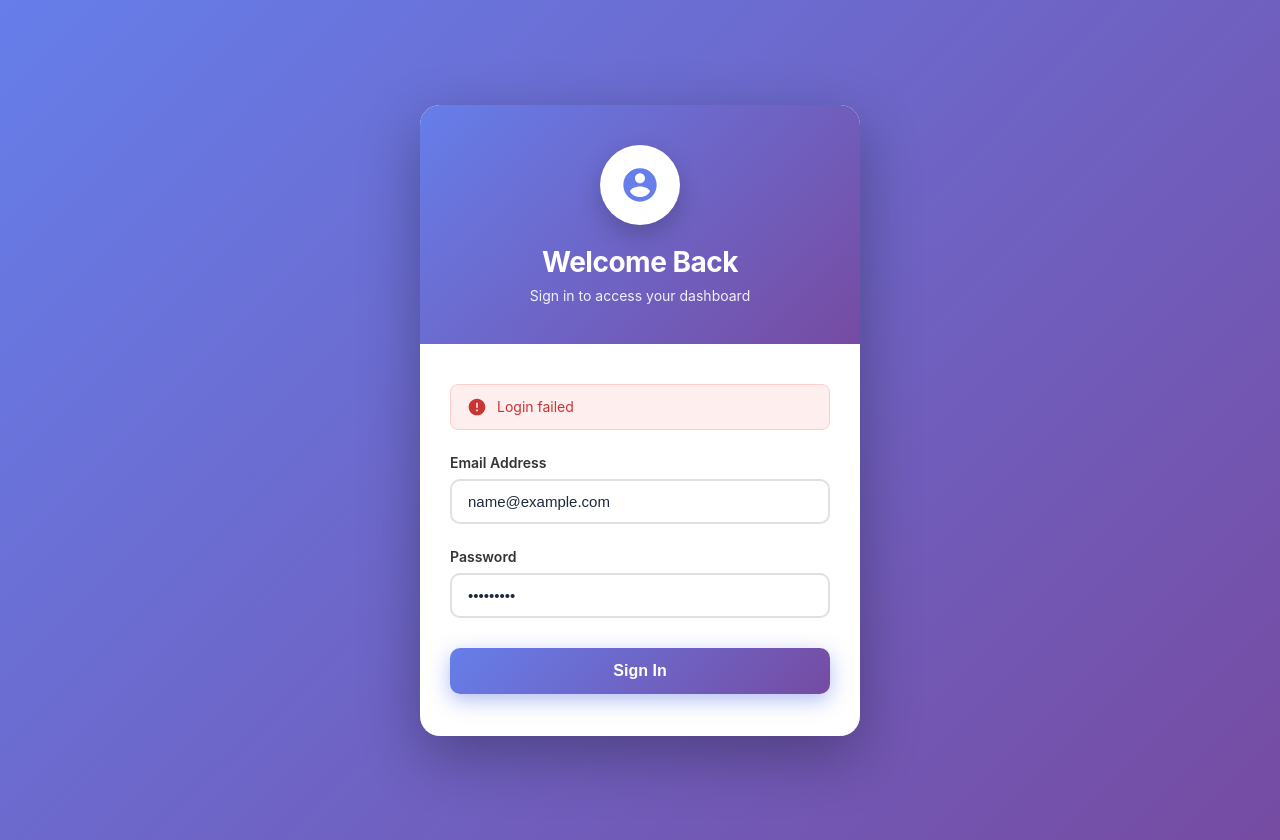
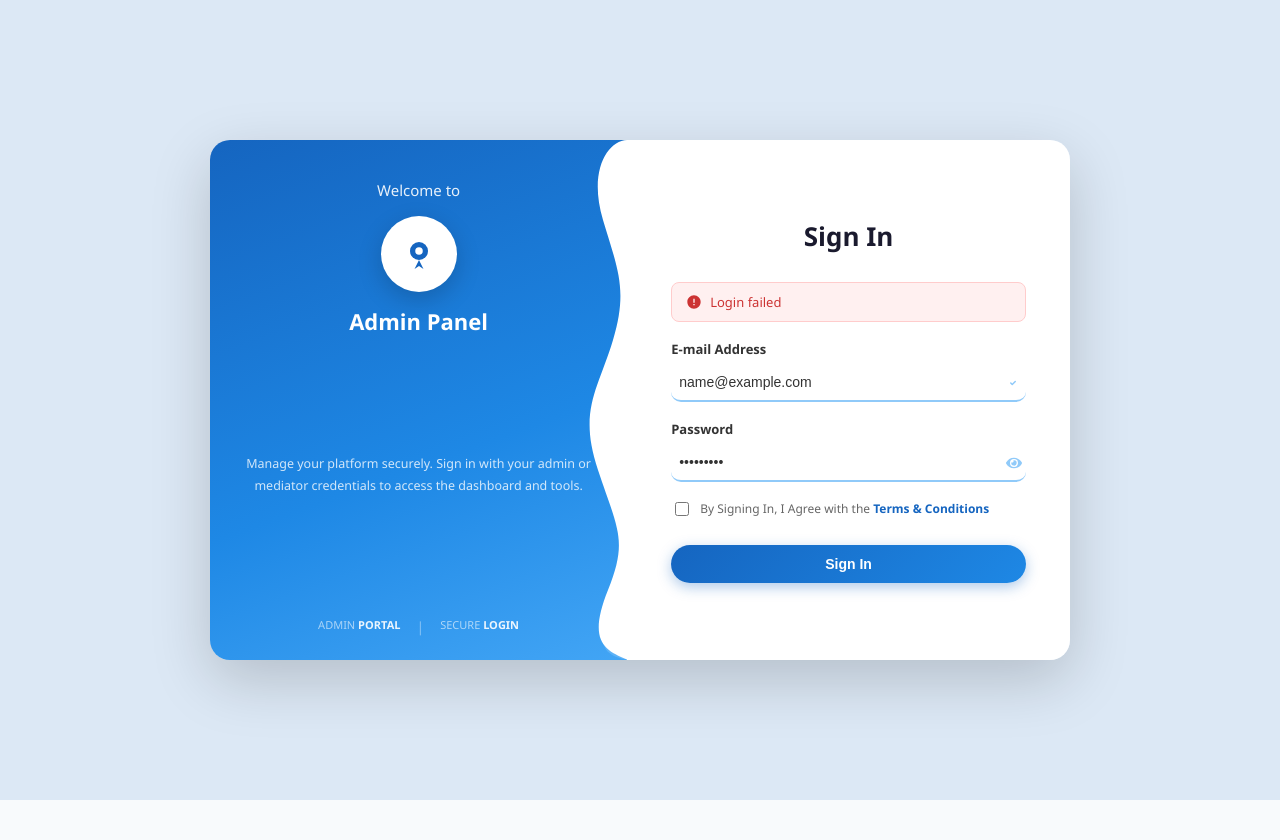
Before and after one commit to REJYKARINGA/matrimony_admin, a React (Vite) app: page / in a window 1280 px wide. Both pictures are taken after typing "name@example.com", "Sample123" into the empty fields and a click on the button "Sign In". After the commit the page ends 800 px from the top, so only its background shows below. Built offline with nearby package versions, Linux system fonts and the light colour scheme; no server answers.

Commit message:
login page design changed

```diff
--- a/src/pages/Login.jsx
+++ b/src/pages/Login.jsx
@@ -1,10 +1,13 @@
 import { useState, useEffect } from 'react';
 import api from '../api/axios';
 import { useNavigate } from 'react-router-dom';
+import { FaEye, FaEyeSlash } from 'react-icons/fa';
 
 export default function Login() {
     const [email, setEmail] = useState('');
     const [password, setPassword] = useState('');
+    const [showPassword, setShowPassword] = useState(false);
+    const [formErrors, setFormErrors] = useState({ email: '', password: '' });
     const [error, setError] = useState('');
     const [isLoading, setIsLoading] = useState(false);
     const navigate = useNavigate();
@@ -29,24 +32,40 @@ export default function Login() {
 
     const handleLogin = async (e) => {
         e.preventDefault();
+
+        // Custom Validation
+        let errors = { email: '', password: '' };
+        let isValid = true;
+
+        if (!email.trim()) {
+            errors.email = 'Please fill out email field.';
+            isValid = false;
+        } else if (!/\S+@\S+\.\S+/.test(email)) {
+            errors.email = 'Please enter a valid email address.';
+            isValid = false;
+        }
+
+        if (!password.trim()) {
+            errors.password = 'Please fill out password field.';
+            isValid = false;
+        }
+
+        setFormErrors(errors);
+        if (!isValid) return;
+
         setError('');
         setIsLoading(true);
-
         try {
             const response = await api.post('/auth/login', { email, password });
             const { user, token } = response.data;
-
             if (user.role !== 'admin' && user.role !== 'mediator') {
                 setError('Unauthorized: You do not have access to this panel.');
                 setIsLoading(false);
                 return;
             }
-
             localStorage.setItem('token', token);
             localStorage.setItem('admin_user', JSON.stringify(user));
-
             redirectBasedOnRole(user.role);
-
         } catch (err) {
             setError(err.response?.data?.error || 'Login failed');
             setIsLoading(false);
@@ -54,198 +73,304 @@ export default function Login() {
     };
 
     return (
+        <>
+            <style>{`
+                @keyframes spin { to { transform: rotate(360deg); } }
+                input::placeholder { color: #bbb; }
+
+                .login-wrapper {
+                    min-height: 100vh;
+                    display: flex;
+                    align-items: center;
+                    justify-content: center;
+                    background: #dce8f5;
+                    padding: 20px;
+                    font-family: "Segoe UI", Roboto, "Helvetica Neue", Arial, sans-serif;
+                    box-sizing: border-box;
+                }
+
+                .login-card {
+                    display: flex;
+                    flex-direction: row;
+                    width: 100%;
+                    max-width: 860px;
+                    min-height: 520px;
+                    border-radius: 20px;
+                    overflow: hidden;
+                    box-shadow: 0 20px 60px rgba(0,0,0,0.18);
+                }
+
+                .login-left {
+                    flex: 0 0 42%;
+                    background: linear-gradient(160deg, #1565c0 0%, #1e88e5 60%, #42a5f5 100%);
+                    display: flex;
+                    flex-direction: column;
+                    align-items: center;
+                    justify-content: space-between;
+                    padding: 40px 28px 24px;
+                    position: relative;
+                    overflow: hidden;
+                }
+
+                .wave-svg {
+                    position: absolute;
+                    right: -1px;
+                    top: 0;
+                    height: 100%;
+                    width: 80px;
+                    z-index: 3;
+                }
+
+                .login-right {
+                    flex: 1;
+                    background: white;
+                    display: flex;
+                    flex-direction: column;
+                    justify-content: center;
+                    padding: 48px 44px;
+                }
+
+                .login-input {
+                    width: 100%;
+                    padding: 10px 36px 10px 8px;
+                    font-size: 14px;
+                    border: none;
+                    border-bottom: 2px solid #90caf9;
+                    outline: none;
+                    background: transparent;
+                    color: #333;
+                    box-sizing: border-box;
+                    transition: border-color 0.25s;
+                }
+                .login-input:focus { border-bottom-color: #1565c0; }
+
+                .btn-signin {
+                    flex: 1;
+                    padding: 11px 0;
+                    font-size: 14px;
+                    font-weight: 600;
+                    color: white;
+                    background: linear-gradient(135deg, #1565c0 0%, #1e88e5 100%);
+                    border: none;
+                    border-radius: 25px;
+                    cursor: pointer;
+                    box-shadow: 0 4px 14px rgba(21,101,192,0.35);
+                    transition: box-shadow 0.25s;
+                }
+                .btn-signin:disabled { background: #90caf9; cursor: not-allowed; }
+                .btn-signin:hover:not(:disabled) { box-shadow: 0 6px 20px rgba(21,101,192,0.5); }
+
+                .btn-signup {
+                    flex: 1;
+                    padding: 11px 0;
+                    font-size: 14px;
+                    font-weight: 600;
+                    color: #1565c0;
+                    background: white;
+                    border: 2px solid #1565c0;
+                    border-radius: 25px;
+                    cursor: pointer;
+                    transition: background 0.25s;
+                }
+                .btn-signup:hover { background: #f0f5ff; }
+
+                /* ── MOBILE: stack vertically ── */
+                @media (max-width: 600px) {
+                    .login-card {
+                        flex-direction: column;
+                        min-height: unset;
+                        border-radius: 16px;
+                        max-width: 100%;
+                    }
+
+                    .login-left {
+                        flex: none;
+                        width: 100%;
+                        padding: 32px 24px 56px;
+                        box-sizing: border-box;
+                        border-radius: 16px 16px 0 0;
+                        justify-content: center;
+                        gap: 16px;
+                    }
+
+                    /* Hide the right-side wave on mobile */
+                    .wave-svg { display: none; }
+
+                    /* Bottom rounded wave into white panel */
+                    .login-left::after {
+                        content: '';
+                        position: absolute;
+                        bottom: -1px;
+                        left: 0;
+                        width: 100%;
+                        height: 44px;
+                        background: white;
+                        border-radius: 50% 50% 0 0 / 100% 100% 0 0;
+                    }
+
+                    .login-right {
+                        flex: none;
+                        width: 100%;
+                        padding: 28px 24px 36px;
+                        box-sizing: border-box;
+                        border-radius: 0 0 16px 16px;
+                    }
+
+                    .left-desc { display: none !important; }
+                    .left-footer { display: none !important; }
+                }
+            `}</style>
+
+            <div className="login-wrapper">
+                <div className="login-card">
+
+                    {/* LEFT BLUE PANEL */}
+                    <div className="login-left">
+                        <div style={{ textAlign: 'center', zIndex: 2, position: 'relative' }}>
+                            <p style={{ margin: '0 0 16px', fontSize: '15px', color: 'rgba(255,255,255,0.9)', fontWeight: 400 }}>
+                                Welcome to
+                            </p>
                             <div style={{
-            minHeight: '100vh',
-            display: 'flex',
-            alignItems: 'center',
-            justifyContent: 'center',
-            background: 'linear-gradient(135deg, #667eea 0%, #764ba2 100%)',
-            padding: '20px',
-            fontFamily: '-apple-system, BlinkMacSystemFont, "Segoe UI", Roboto, "Helvetica Neue", Arial, sans-serif'
+                                width: '76px', height: '76px', background: 'white',
+                                borderRadius: '50%', margin: '0 auto 14px',
+                                display: 'flex', alignItems: 'center', justifyContent: 'center',
+                                boxShadow: '0 8px 24px rgba(0,0,0,0.18)'
                             }}>
-            <div style={{
-                background: 'white',
-                borderRadius: '20px',
-                boxShadow: '0 20px 60px rgba(0, 0, 0, 0.3)',
-                overflow: 'hidden',
-                width: '100%',
-                maxWidth: '440px'
-            }}>
-                {/* Header Section */}
-                <div style={{
-                    background: 'linear-gradient(135deg, #667eea 0%, #764ba2 100%)',
-                    padding: '40px 30px',
-                    textAlign: 'center'
-                }}>
-                    <div style={{
-                        width: '80px',
-                        height: '80px',
-                        background: 'white',
-                        borderRadius: '50%',
-                        margin: '0 auto 20px',
-                        display: 'flex',
-                        alignItems: 'center',
-                        justifyContent: 'center',
-                        boxShadow: '0 10px 25px rgba(0, 0, 0, 0.2)'
-                    }}>
-                        <svg width="40" height="40" viewBox="0 0 24 24" fill="none" xmlns="http://www.w3.org/2000/svg">
-                            <path d="M12 2C6.48 2 2 6.48 2 12s4.48 10 10 10 10-4.48 10-10S17.52 2 12 2zm0 3c1.66 0 3 1.34 3 3s-1.34 3-3 3-3-1.34-3-3 1.34-3 3-3zm0 14.2c-2.5 0-4.71-1.28-6-3.22.03-1.99 4-3.08 6-3.08 1.99 0 5.97 1.09 6 3.08-1.29 1.94-3.5 3.22-6 3.22z" fill="#667eea" />
+                                <svg width="36" height="36" viewBox="0 0 24 24" fill="none">
+                                    <circle cx="12" cy="10" r="6" fill="#1565c0" />
+                                    <circle cx="12" cy="10" r="2.5" fill="white" />
+                                    <path d="M12 16 L9 22 L12 20 L15 22 Z" fill="#1565c0" />
                                 </svg>
                             </div>
-                    <h1 style={{
-                        margin: '0',
-                        fontSize: '28px',
-                        fontWeight: '700',
-                        color: 'white',
-                        letterSpacing: '-0.5px'
-                    }}>
-                        Welcome Back
-                    </h1>
-                    <p style={{
-                        margin: '8px 0 0',
-                        fontSize: '14px',
-                        color: 'rgba(255, 255, 255, 0.9)',
-                        fontWeight: '400'
-                    }}>
-                        Sign in to access your dashboard
-                    </p>
+                            <h2 style={{ margin: 0, fontSize: '22px', fontWeight: 700, color: 'white' }}>
+                                Admin Panel
+                            </h2>
                         </div>
 
-                {/* Form Section */}
-                <div style={{ padding: '40px 30px' }}>
+                        <p className="left-desc" style={{
+                            zIndex: 2, position: 'relative',
+                            fontSize: '12.5px', color: 'rgba(255,255,255,0.8)',
+                            lineHeight: '1.7', textAlign: 'center', margin: '20px 0 0'
+                        }}>
+                            Manage your platform securely. Sign in with your admin or mediator credentials to access the dashboard and tools.
+                        </p>
+
+                        <div className="left-footer" style={{
+                            zIndex: 2, position: 'relative',
+                            display: 'flex', gap: '16px', marginTop: '24px'
+                        }}>
+                            <span style={{ fontSize: '11px', color: 'rgba(255,255,255,0.6)' }}>
+                                ADMIN <strong style={{ color: 'rgba(255,255,255,0.9)' }}>PORTAL</strong>
+                            </span>
+                            <span style={{ color: 'rgba(255,255,255,0.4)' }}>|</span>
+                            <span style={{ fontSize: '11px', color: 'rgba(255,255,255,0.6)' }}>
+                                SECURE <strong style={{ color: 'rgba(255,255,255,0.9)' }}>LOGIN</strong>
+                            </span>
+                        </div>
+
+                        {/* Desktop wave */}
+                        <svg className="wave-svg" viewBox="0 0 80 520" xmlns="http://www.w3.org/2000/svg" preserveAspectRatio="none">
+                            <path d="M80,0 C60,0 40,30 55,80 C70,130 80,150 65,200 C50,250 30,270 50,330 C70,390 80,400 60,450 C40,500 55,510 80,520 L80,0Z" fill="white" />
+                            <path d="M80,0 C65,10 50,40 62,90 C74,140 80,160 68,210 C56,260 38,280 55,340 C72,400 80,410 62,460 C44,510 60,516 80,520 L80,0Z" fill="rgba(255,255,255,0.15)" />
+                        </svg>
+                    </div>
+
+                    {/* RIGHT WHITE PANEL */}
+                    <div className="login-right">
+                        <h2 style={{ margin: '0 0 28px', fontSize: '26px', fontWeight: 700, color: '#1a1a2e', textAlign: 'center' }}>
+                            Sign In
+                        </h2>
+
                         {error && (
                             <div style={{
-                            background: '#fee',
-                            border: '1px solid #fcc',
-                            borderRadius: '8px',
-                            padding: '12px 16px',
-                            marginBottom: '24px',
-                            display: 'flex',
-                            alignItems: 'center',
-                            gap: '10px'
+                                background: '#fff0f0', border: '1px solid #ffcccc',
+                                borderRadius: '8px', padding: '10px 14px', marginBottom: '18px',
+                                display: 'flex', alignItems: 'center', gap: '8px'
                             }}>
-                            <svg width="20" height="20" viewBox="0 0 24 24" fill="none" xmlns="http://www.w3.org/2000/svg">
-                                <path d="M12 2C6.48 2 2 6.48 2 12s4.48 10 10 10 10-4.48 10-10S17.52 2 12 2zm1 15h-2v-2h2v2zm0-4h-2V7h2v6z" fill="#c33" />
+                                <svg width="16" height="16" viewBox="0 0 24 24" fill="none">
+                                    <path d="M12 2C6.48 2 2 6.48 2 12s4.48 10 10 10 10-4.48 10-10S17.52 2 12 2zm1 15h-2v-2h2v2zm0-4h-2V7h2v6z" fill="#cc3333" />
                                 </svg>
-                            <span style={{ fontSize: '14px', color: '#c33', flex: 1 }}>{error}</span>
+                                <span style={{ fontSize: '13px', color: '#cc3333' }}>{error}</span>
                             </div>
                         )}
 
-                    <form onSubmit={handleLogin}>
-                        <div style={{ marginBottom: '24px' }}>
-                            <label style={{
-                                display: 'block',
-                                marginBottom: '8px',
-                                fontSize: '14px',
-                                fontWeight: '600',
-                                color: '#333'
-                            }}>
-                                Email Address
+                        <form onSubmit={handleLogin} noValidate>
+                            <div style={{ marginBottom: '18px' }}>
+                                <label style={{ display: 'block', marginBottom: '6px', fontSize: '13px', fontWeight: 600, color: '#333' }}>
+                                    E-mail Address
                                 </label>
+                                <div style={{ position: 'relative' }}>
                                     <input
                                         type="email"
                                         value={email}
-                                onChange={(e) => setEmail(e.target.value)}
-                                required
-                                style={{
-                                    width: '100%',
-                                    padding: '12px 16px',
-                                    fontSize: '15px',
-                                    border: '2px solid #e0e0e0',
-                                    borderRadius: '10px',
-                                    outline: 'none',
-                                    transition: 'all 0.3s ease',
-                                    boxSizing: 'border-box'
+                                        onChange={(e) => {
+                                            setEmail(e.target.value);
+                                            if (formErrors.email) setFormErrors({ ...formErrors, email: '' });
                                         }}
-                                onFocus={(e) => e.target.style.borderColor = '#667eea'}
-                                onBlur={(e) => e.target.style.borderColor = '#e0e0e0'}
                                         placeholder="Enter your email"
+                                        className="login-input"
+                                        style={{ borderBottomColor: formErrors.email ? '#dc3545' : '#90caf9' }}
                                     />
+                                    <svg style={{ position: 'absolute', right: 4, top: '50%', transform: 'translateY(-50%)' }} width="18" height="18" viewBox="0 0 24 24" fill="none">
+                                        <path d="M9 12l2 2 4-4" stroke={formErrors.email ? '#dc3545' : '#90caf9'} strokeWidth="2" strokeLinecap="round" strokeLinejoin="round" />
+                                    </svg>
+                                </div>
+                                {formErrors.email && <div style={{ color: '#dc3545', fontSize: '11px', marginTop: '4px', fontWeight: '500' }}>{formErrors.email}</div>}
                             </div>
 
-                        <div style={{ marginBottom: '32px' }}>
-                            <label style={{
-                                display: 'block',
-                                marginBottom: '8px',
-                                fontSize: '14px',
-                                fontWeight: '600',
-                                color: '#333'
-                            }}>
+                            <div style={{ marginBottom: '18px' }}>
+                                <label style={{ display: 'block', marginBottom: '6px', fontSize: '13px', fontWeight: 600, color: '#333' }}>
                                     Password
                                 </label>
+                                <div style={{ position: 'relative' }}>
                                     <input
-                                type="password"
+                                        type={showPassword ? "text" : "password"}
                                         value={password}
-                                onChange={(e) => setPassword(e.target.value)}
-                                required
+                                        onChange={(e) => {
+                                            setPassword(e.target.value);
+                                            if (formErrors.password) setFormErrors({ ...formErrors, password: '' });
+                                        }}
+                                        placeholder="Enter your password"
+                                        className="login-input"
+                                        style={{ borderBottomColor: formErrors.password ? '#dc3545' : '#90caf9' }}
+                                    />
+                                    <div
+                                        onClick={() => setShowPassword(!showPassword)}
                                         style={{
-                                    width: '100%',
-                                    padding: '12px 16px',
-                                    fontSize: '15px',
-                                    border: '2px solid #e0e0e0',
-                                    borderRadius: '10px',
-                                    outline: 'none',
-                                    transition: 'all 0.3s ease',
-                                    boxSizing: 'border-box'
+                                            position: 'absolute',
+                                            right: 4,
+                                            top: '50%',
+                                            transform: 'translateY(-50%)',
+                                            cursor: 'pointer',
+                                            color: formErrors.password ? '#dc3545' : '#90caf9',
+                                            display: 'flex',
+                                            alignItems: 'center'
                                         }}
-                                onFocus={(e) => e.target.style.borderColor = '#667eea'}
-                                onBlur={(e) => e.target.style.borderColor = '#e0e0e0'}
-                                placeholder="Enter your password"
-                            />
+                                    >
+                                        {showPassword ? <FaEyeSlash size={16} /> : <FaEye size={16} />}
+                                    </div>
+                                </div>
+                                {formErrors.password && <div style={{ color: '#dc3545', fontSize: '11px', marginTop: '4px', fontWeight: '500' }}>{formErrors.password}</div>}
                             </div>
 
-                        <button
-                            type="submit"
-                            disabled={isLoading}
-                            style={{
-                                width: '100%',
-                                padding: '14px',
-                                fontSize: '16px',
-                                fontWeight: '600',
-                                color: 'white',
-                                background: isLoading ? '#9ca3af' : 'linear-gradient(135deg, #667eea 0%, #764ba2 100%)',
-                                border: 'none',
-                                borderRadius: '10px',
-                                cursor: isLoading ? 'not-allowed' : 'pointer',
-                                transition: 'all 0.3s ease',
-                                boxShadow: '0 4px 15px rgba(102, 126, 234, 0.4)',
-                                position: 'relative',
-                                overflow: 'hidden'
-                            }}
-                            onMouseEnter={(e) => {
-                                if (!isLoading) {
-                                    e.target.style.transform = 'translateY(-2px)';
-                                    e.target.style.boxShadow = '0 6px 20px rgba(102, 126, 234, 0.5)';
-                                }
-                            }}
-                            onMouseLeave={(e) => {
-                                e.target.style.transform = 'translateY(0)';
-                                e.target.style.boxShadow = '0 4px 15px rgba(102, 126, 234, 0.4)';
-                            }}
-                        >
-                            {isLoading ? (
-                                <span style={{ display: 'flex', alignItems: 'center', justifyContent: 'center', gap: '8px' }}>
-                                    <span style={{
-                                        width: '16px',
-                                        height: '16px',
-                                        border: '2px solid white',
-                                        borderTopColor: 'transparent',
-                                        borderRadius: '50%',
-                                        animation: 'spin 0.8s linear infinite'
-                                    }}></span>
-                                    Signing In...
-                                </span>
-                            ) : 'Sign In'}
+                            <div style={{ display: 'flex', alignItems: 'flex-start', gap: '8px', marginBottom: '26px' }}>
+                                <input type="checkbox" id="terms" style={{ accentColor: '#1565c0', marginTop: '2px', width: '14px', height: '14px', flexShrink: 0 }} />
+                                <label htmlFor="terms" style={{ fontSize: '12px', color: '#666', lineHeight: '1.5' }}>
+                                    By Signing In, I Agree with the{' '}
+                                    <span style={{ color: '#1565c0', cursor: 'pointer', fontWeight: 600 }}>Terms &amp; Conditions</span>
+                                </label>
+                            </div>
+
+                            <div style={{ display: 'flex' }}>
+                                <button type="submit" disabled={isLoading} className="btn-signin">
+                                    {isLoading ? 'Signing In...' : 'Sign In'}
                                 </button>
+                            </div>
                         </form>
                     </div>
+
                 </div>
-
-            <style>{`
-                @keyframes spin {
-                    to { transform: rotate(360deg); }
-                }
-            `}</style>
             </div>
+        </>
     );
 }
```
Lines whose indentation alone changed are shown as unchanged.
